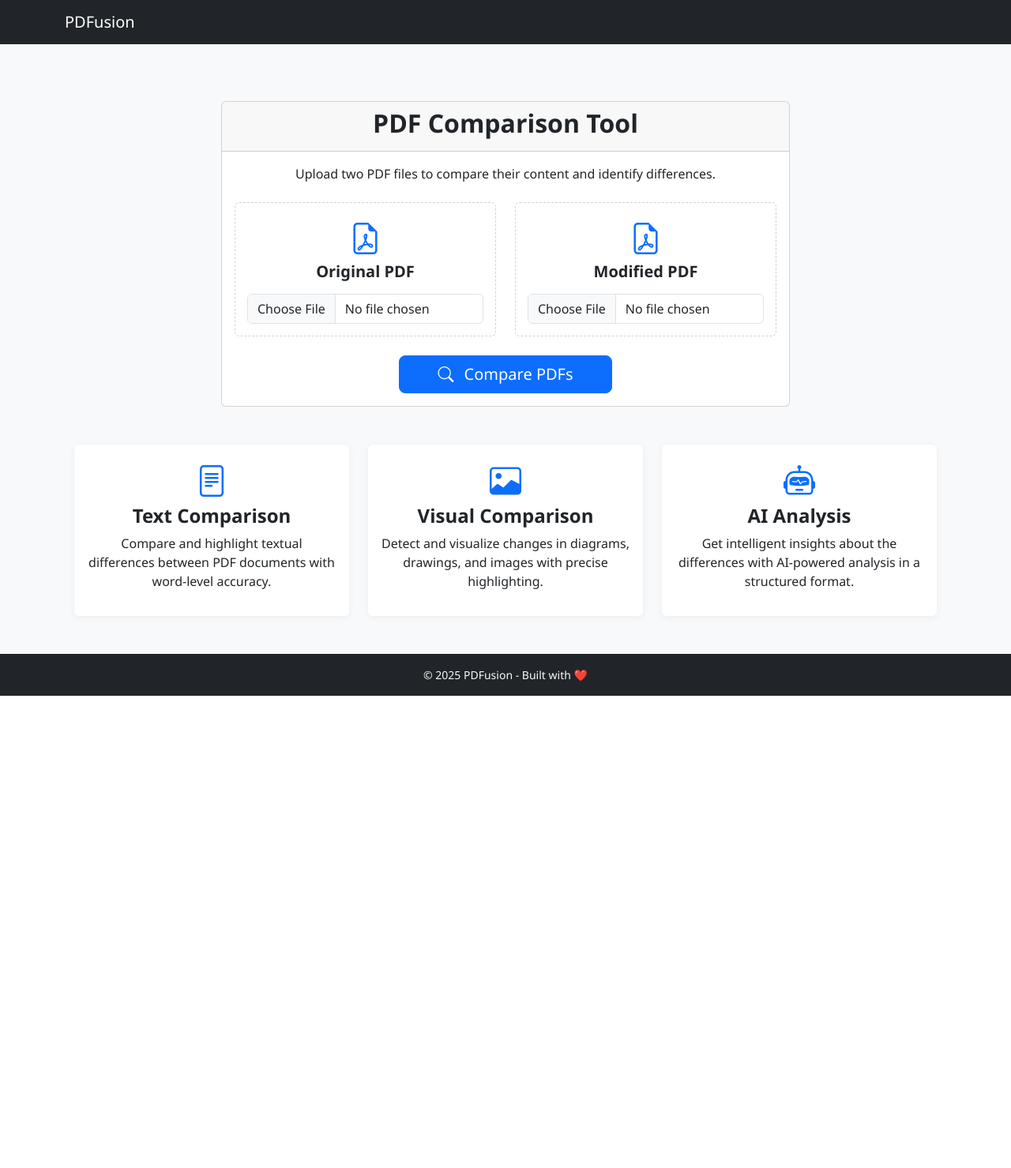
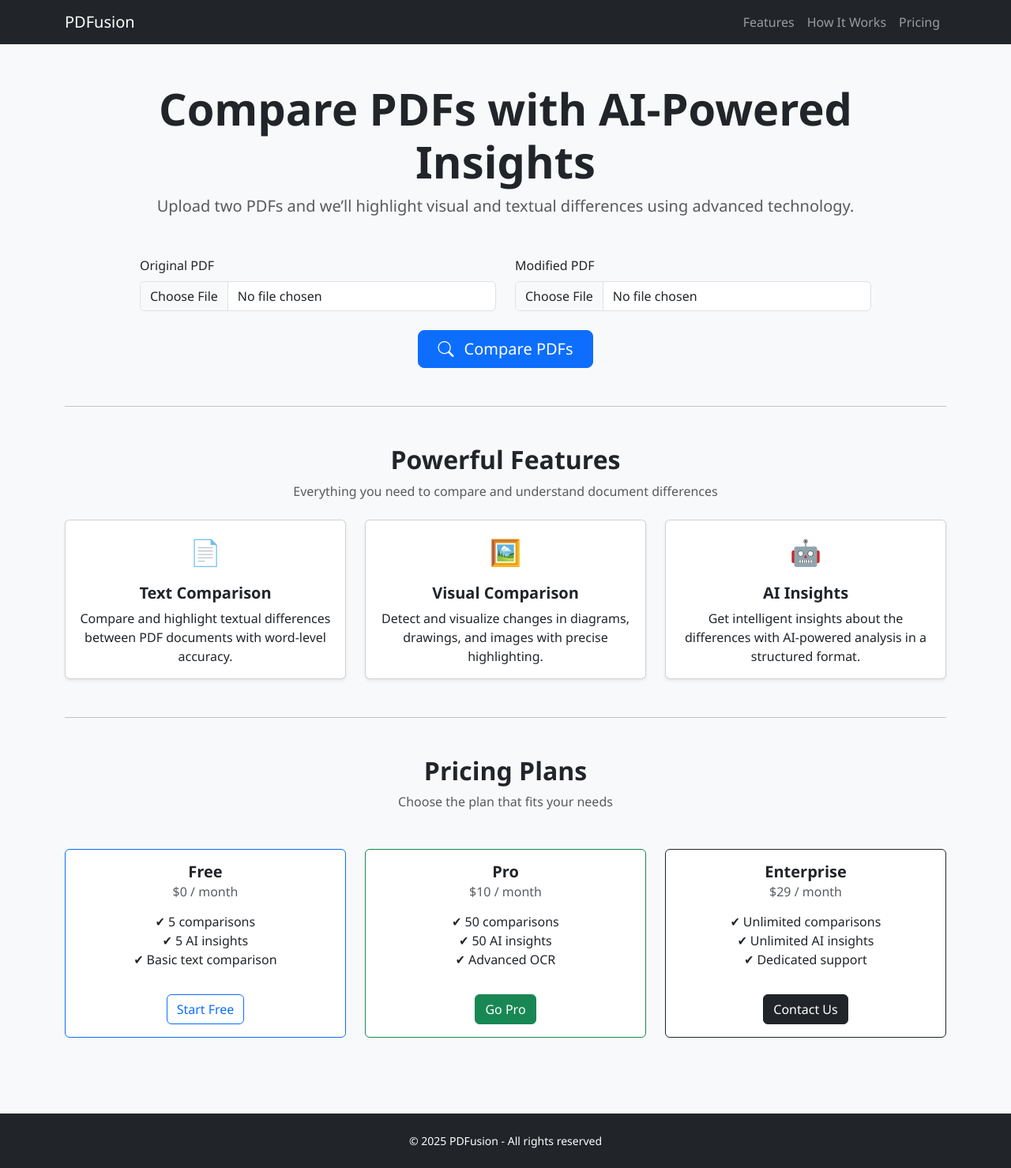
Before and after one commit to murilofarias10/PDFusion, a Flask app: page / in a window 1280 px wide. Shown: the whole page at 79% size. Before the commit the page ends 881 px from the top, so only its background shows below. Run offline with Flask 3, Linux system fonts and the light colour scheme.

Commit message:
Update
fixing some bugs

```diff
--- a/app.py
+++ b/app.py
@@ -6,6 +6,8 @@ import uuid
 import difflib
 import openai
 import re
+from flask import g
+diff_store = {}
 
 app = Flask(__name__)
 app.secret_key = 'pdfusion-secret'
@@ -130,8 +132,10 @@ def upload():
 def processing():
     return render_template('processing.html')
 
-@app.route('/process')
-def process():
+import json
+
+@app.route('/processing/done')
+def processing_done():
     path1 = session.get('file1_path')
     path2 = session.get('file2_path')
 
@@ -156,23 +160,15 @@ def process():
     else:
         diff_text_a, diff_text_b = diff_texts(text1, text2)
 
-    # ✅ Save results in session
-    session['show_visual'] = show_visual
-    session['diff_text_a'] = diff_text_a
-    session['diff_text_b'] = diff_text_b
-
-    # ✅ Redirect to final results page
-    return redirect(url_for('done'))
-
-@app.route('/processing/done')
-def done():
     return render_template(
         "results.html",
-        show_visual=session.get('show_visual', False),
+        show_visual=show_visual,
         diff_ready=True,
-        diff_text_a=session.get('diff_text_a', ''),
-        diff_text_b=session.get('diff_text_b', '')
+        diff_text_a=diff_text_a,
+        diff_text_b=diff_text_b
     )
+
+
 
 @app.route('/image/<filename>')
 def get_image(filename):
--- a/templates/base.html
+++ b/templates/base.html
@@ -12,15 +12,35 @@
     <nav class="navbar navbar-expand-lg navbar-dark bg-dark">
         <div class="container">
             <a class="navbar-brand" href="/">PDFusion</a>
+            <button class="navbar-toggler" type="button" data-bs-toggle="collapse" data-bs-target="#navbarNav" aria-controls="navbarNav" aria-expanded="false" aria-label="Toggle navigation">
+                <span class="navbar-toggler-icon"></span>
+            </button>
+            <div class="collapse navbar-collapse" id="navbarNav">
+                <ul class="navbar-nav ms-auto">
+                    <li class="nav-item">
+                        <a class="nav-link" href="#features">Features</a>
+                    </li>
+                    <li class="nav-item">
+                        <a class="nav-link" href="#how-it-works">How It Works</a>
+                    </li>
+                    <li class="nav-item">
+                        <a class="nav-link" href="#pricing">Pricing</a>
+                    </li>
+                </ul>
+            </div>
         </div>
     </nav>
-    <main class="container py-4">
+
+    <main class="container py-5">
         {% block content %}{% endblock %}
     </main>
-    <footer class="bg-dark text-light text-center py-3">
-        <div class="container">
-            &copy; 2025 PDFusion - Built with ❤️
+
+    <footer class="bg-dark text-white py-4 mt-5">
+        <div class="container text-center">
+            <p class="mb-0">&copy; 2025 PDFusion - All rights reserved</p>
         </div>
     </footer>
+
+    <script src="https://cdn.jsdelivr.net/npm/bootstrap@5.3.0/dist/js/bootstrap.bundle.min.js"></script>
 </body>
 </html>
--- a/templates/index.html
+++ b/templates/index.html
@@ -1,73 +1,112 @@
 {% extends 'base.html' %}
-{% block title %}PDF Comparison Tool{% endblock %}
+{% block title %}AI-Powered PDF Comparison{% endblock %}
 
 {% block content %}
-<div class="container mt-5">
-    <div class="row justify-content-center">
-        <div class="col-md-8">
-            <div class="card">
-                <div class="card-header">
-                    <h2 class="text-center">PDF Comparison Tool</h2>
+<div class="text-center mb-5">
+    <h1 class="display-4 fw-bold">Compare PDFs with AI-Powered Insights</h1>
+    <p class="lead text-muted">Upload two PDFs and we’ll highlight visual and textual differences using advanced technology.</p>
 </div>
-                <div class="card-body">
-                    <p class="text-center mb-4">Upload two PDF files to compare their content and identify differences.</p>
 
-                    <form action="/upload" method="post" enctype="multipart/form-data">
-                        <div class="row mb-4">
-                            <div class="col-md-6">
-                                <div class="upload-area">
-                                    <i class="bi bi-file-earmark-pdf fs-1 text-primary mb-3"></i>
-                                    <h5>Original PDF</h5>
-                                    <input type="file" name="pdf1" id="pdf1" class="form-control mt-3" accept=".pdf" required>
+<form action="/upload" method="post" enctype="multipart/form-data" class="mb-5">
+    <div class="row g-4 justify-content-center">
+        <div class="col-md-5">
+            <label class="form-label">Original PDF</label>
+            <input type="file" name="pdf1" class="form-control" required>
+        </div>
+        <div class="col-md-5">
+            <label class="form-label">Modified PDF</label>
+            <input type="file" name="pdf2" class="form-control" required>
         </div>
     </div>
-                            <div class="col-md-6">
-                                <div class="upload-area">
-                                    <i class="bi bi-file-earmark-pdf fs-1 text-primary mb-3"></i>
-                                    <h5>Modified PDF</h5>
-                                    <input type="file" name="pdf2" id="pdf2" class="form-control mt-3" accept=".pdf" required>
-                                </div>
-                            </div>
-                        </div>
-
-                        <div class="text-center">
-                            <button type="submit" class="btn btn-primary btn-lg px-5">
+    <div class="text-center mt-4">
+        <button type="submit" class="btn btn-primary btn-lg px-4">
             <i class="bi bi-search me-2"></i> Compare PDFs
         </button>
     </div>
 </form>
+
+<hr class="my-5">
+
+<div class="text-center mb-4" id="features">
+    <h2 class="fw-bold">Powerful Features</h2>
+    <p class="text-muted">Everything you need to compare and understand document differences</p>
+</div>
+<div class="row text-center mb-5">
+    <div class="col-md-4">
+        <div class="card h-100 shadow-sm">
+            <div class="card-body">
+                <div class="text-primary fs-2 mb-3">📄</div>
+                <h5 class="card-title">Text Comparison</h5>
+                <p class="card-text">Compare and highlight textual differences between PDF documents with word-level accuracy.</p>
+            </div>
+        </div>
+    </div>
+    <div class="col-md-4">
+        <div class="card h-100 shadow-sm">
+            <div class="card-body">
+                <div class="text-success fs-2 mb-3">🖼️</div>
+                <h5 class="card-title">Visual Comparison</h5>
+                <p class="card-text">Detect and visualize changes in diagrams, drawings, and images with precise highlighting.</p>
+            </div>
+        </div>
+    </div>
+    <div class="col-md-4">
+        <div class="card h-100 shadow-sm">
+            <div class="card-body">
+                <div class="text-warning fs-2 mb-3">🤖</div>
+                <h5 class="card-title">AI Insights</h5>
+                <p class="card-text">Get intelligent insights about the differences with AI-powered analysis in a structured format.</p>
             </div>
         </div>
     </div>
 </div>
 
-    <!-- Feature Boxes -->
-    <div class="row mt-5">
-        <div class="col-md-4 mb-4">
-            <div class="card h-100 text-center feature-card">
+<hr class="my-5">
+
+<div class="text-center" id="pricing">
+    <h2 class="fw-bold">Pricing Plans</h2>
+    <p class="text-muted">Choose the plan that fits your needs</p>
+</div>
+<div class="row text-center g-4 mt-4">
+    <div class="col-md-4">
+        <div class="card h-100 border-primary">
             <div class="card-body">
-                    <i class="bi bi-file-text feature-icon mb-3"></i>
-                    <h4>Text Comparison</h4>
-                    <p>Compare and highlight textual differences between PDF documents with word-level accuracy.</p>
+                <h5 class="card-title">Free</h5>
+                <h6 class="card-subtitle mb-3 text-muted">$0 / month</h6>
+                <ul class="list-unstyled">
+                    <li>✔ 5 comparisons</li>
+                    <li>✔ 5 AI insights</li>
+                    <li>✔ Basic text comparison</li>
+                </ul>
+                <a href="#" class="btn btn-outline-primary mt-3">Start Free</a>
             </div>
         </div>
     </div>
-        <div class="col-md-4 mb-4">
-            <div class="card h-100 text-center feature-card">
+    <div class="col-md-4">
+        <div class="card h-100 border-success">
             <div class="card-body">
-                    <i class="bi bi-image feature-icon mb-3"></i>
-                    <h4>Visual Comparison</h4>
-                    <p>Detect and visualize changes in diagrams, drawings, and images with precise highlighting.</p>
+                <h5 class="card-title">Pro</h5>
+                <h6 class="card-subtitle mb-3 text-muted">$10 / month</h6>
+                <ul class="list-unstyled">
+                    <li>✔ 50 comparisons</li>
+                    <li>✔ 50 AI insights</li>
+                    <li>✔ Advanced OCR</li>
+                </ul>
+                <a href="#" class="btn btn-success mt-3">Go Pro</a>
             </div>
         </div>
     </div>
-        <div class="col-md-4 mb-4">
-            <div class="card h-100 text-center feature-card">
+    <div class="col-md-4">
+        <div class="card h-100 border-dark">
             <div class="card-body">
-                    <i class="bi bi-robot feature-icon mb-3"></i>
-                    <h4>AI Analysis</h4>
-                    <p>Get intelligent insights about the differences with AI-powered analysis in a structured format.</p>
-                </div>
+                <h5 class="card-title">Enterprise</h5>
+                <h6 class="card-subtitle mb-3 text-muted">$29 / month</h6>
+                <ul class="list-unstyled">
+                    <li>✔ Unlimited comparisons</li>
+                    <li>✔ Unlimited AI insights</li>
+                    <li>✔ Dedicated support</li>
+                </ul>
+                <a href="#" class="btn btn-dark mt-3">Contact Us</a>
             </div>
         </div>
     </div>
--- a/templates/processing.html
+++ b/templates/processing.html
@@ -52,7 +52,7 @@
         if (currentStep >= steps.length) {
             document.getElementById('status-message').className = 'alert alert-success text-center';
             document.getElementById('status-message').innerText = "All steps completed. Redirecting...";
-            setTimeout(() => window.location.href = "/process", 2000);
+            setTimeout(() => window.location.href = "/processing/done", 2000);  // ✅ Corrected URL
             return;
         }
 
```
Also changed, not shown: 2 other files. Lines whose indentation alone changed are shown as unchanged.
